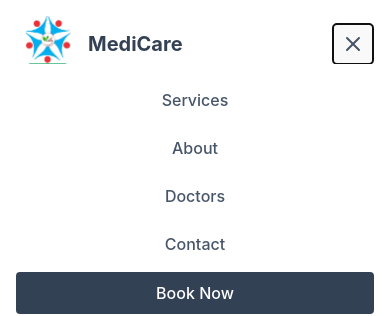
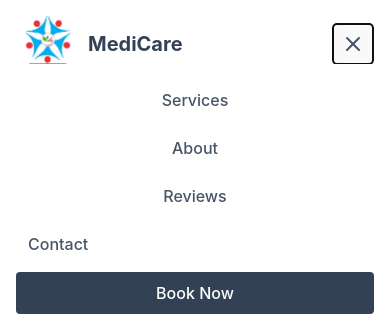
Before and after one commit to drsunilkamble/Clinic-Website, a React (Vite) app: page / in a window 390 px wide. Both pictures are taken after a click on the button 353 px from the left and 44 px from the top of the page. Shown: the top 316 px of the page. Built offline with nearby package versions, Linux system fonts and the light colour scheme.

Commit message:
Add section IDs for improved navigation and accessibility

```diff
--- a/src/Sections/AboutDoctor.tsx
+++ b/src/Sections/AboutDoctor.tsx
@@ -27,7 +27,7 @@ const doctorInfo = {
 
 const AboutDoctor = () => {
   return (
-    <section className="py-16 md:py-32 relative bg-gradient-to-br from-slate-50 via-blue-50 to-slate-50">
+    <section id="about" className="py-16 md:py-32 relative bg-gradient-to-br from-slate-50 via-blue-50 to-slate-50">
       <div className="max-w-7xl mx-auto px-4">
         {/* Header */}
         <div className="text-center mb-12 md:mb-16">
--- a/src/Sections/FooterSection.tsx
+++ b/src/Sections/FooterSection.tsx
@@ -2,7 +2,7 @@ import { MapPin, Phone, Mail, Clock, Facebook, Twitter, Instagram } from 'lucide
 
 const FooterSection = () => {
   return (
-    <footer className="bg-gradient-to-br from-slate-900 to-slate-800 text-white w-full">
+    <footer id="contact" className="bg-gradient-to-br from-slate-900 to-slate-800 text-white w-full">
       <div className="max-w-7xl mx-auto px-4 py-16">
         <div className="grid lg:grid-cols-2 gap-12">
           {/* Contact Information */}
--- a/src/Sections/NavigationBar.tsx
+++ b/src/Sections/NavigationBar.tsx
@@ -18,16 +18,16 @@ const NavigationBar = () => {
         <div className="hidden md:flex items-center font-medium flex-1">
           {/* Centered links */}
           <div className="flex-1 flex justify-center space-x-6">
-            <a href="#" className="px-3 py-2 rounded text-slate-600 hover:bg-slate-100 transition-colors">
+            <a href="#services" className="px-3 py-2 rounded text-slate-600 hover:bg-slate-100 transition-colors">
               Services
             </a>
-            <a href="#" className="px-3 py-2 rounded text-slate-600 hover:bg-slate-100 transition-colors">
+            <a href="#about" className="px-3 py-2 rounded text-slate-600 hover:bg-slate-100 transition-colors">
               About
             </a>
-            <a href="#" className="px-3 py-2 rounded text-slate-600 hover:bg-slate-100 transition-colors">
-              Doctors
+            <a href="#reviews" className="px-3 py-2 rounded text-slate-600 hover:bg-slate-100 transition-colors">
+              Reviews
             </a>
-            <a href="#" className="px-3 py-2 rounded text-slate-600 hover:bg-slate-100 transition-colors">
+            <a href="#contact" className="px-3 py-2 rounded text-slate-600 hover:bg-slate-100 transition-colors">
               Contact
             </a>
           </div>
@@ -52,17 +52,17 @@ const NavigationBar = () => {
         {isMenuOpen && (
           <div className="absolute top-16 left-0 right-0 bg-white shadow-sm md:hidden">
             <div className="flex flex-col p-4 gap-2">
-              <a href="#" className="py-2 rounded text-slate-600 hover:bg-slate-100 text-center transition-colors">
+              <a href="#services" className="py-2 rounded text-slate-600 hover:bg-slate-100 text-center transition-colors">
                 Services
               </a>
-              <a href="#" className="py-2 rounded text-slate-600 hover:bg-slate-100 text-center transition-colors">
+              <a href="#about" className="py-2 rounded text-slate-600 hover:bg-slate-100 text-center transition-colors">
                 About
               </a>
-              <a href="#" className="py-2 rounded text-slate-600 hover:bg-slate-100 text-center transition-colors">
-                Doctors
+              <a href="#reviews" className="py-2 rounded text-slate-600 hover:bg-slate-100 text-center transition-colors">
+                Reviews
               </a>
-              <a href="#" className="py-2 rounded text-slate-600 hover:bg-slate-100 text-center transition-colors">
-                Contact
+              <a href="#contact" className="px-3 py-2 rounded text-slate-600 hover:bg-slate-100 transition-colors">
+              Contact
               </a>
               <button className="py-2 rounded bg-slate-700 hover:bg-slate-800 text-white transition-colors">
                 Book Now
--- a/src/Sections/ReviewSection.tsx
+++ b/src/Sections/ReviewSection.tsx
@@ -72,7 +72,7 @@ const ReviewCard = ({ name, role, rating, comment, image }: Review) => (
 
 const ReviewSection = () => {
   return (
-    <section className="py-32 relative overflow-hidden">
+    <section id='reviews' className="py-32 relative overflow-hidden">
       <div className="absolute inset-0 bg-gradient-to-br from-slate-50 via-blue-50 to-slate-50 opacity-90" />
 
       <div className="max-w-7xl mx-auto px-4 relative">
--- a/src/Sections/ServiceSection.tsx
+++ b/src/Sections/ServiceSection.tsx
@@ -75,7 +75,7 @@ const ServiceCard: React.FC<ServiceProps> = ({ title, description, features, ima
 );
 
 const ServicesSection = () => (
-  <section className="py-20 max-w-7xl">
+  <section id='services' className="py-20 max-w-7xl">
     <div className="max-w-7xl mx-auto px-4">
       <div className="space-y-2 mb-5">
               <div className="inline-flex items-center gap-2 px-4 py-2 rounded-full bg-blue-100 text-blue-600 font-medium text-sm">
--- a/src/index.css
+++ b/src/index.css
@@ -1,6 +1,11 @@
 @tailwind base;
 @tailwind components;
 @tailwind utilities;
+
+
+html {
+  scroll-behavior: smooth;
+}
 
 :root {
   font-family: Inter, system-ui, Avenir, Helvetica, Arial, sans-serif;
```
